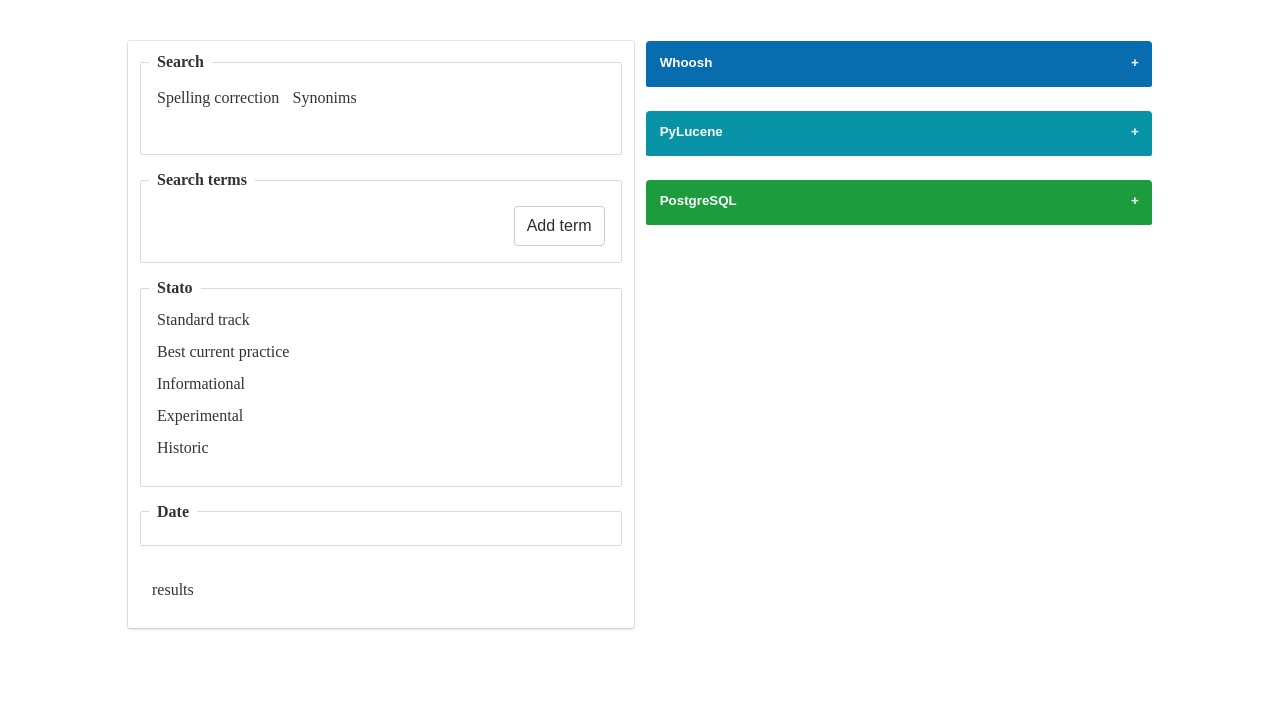
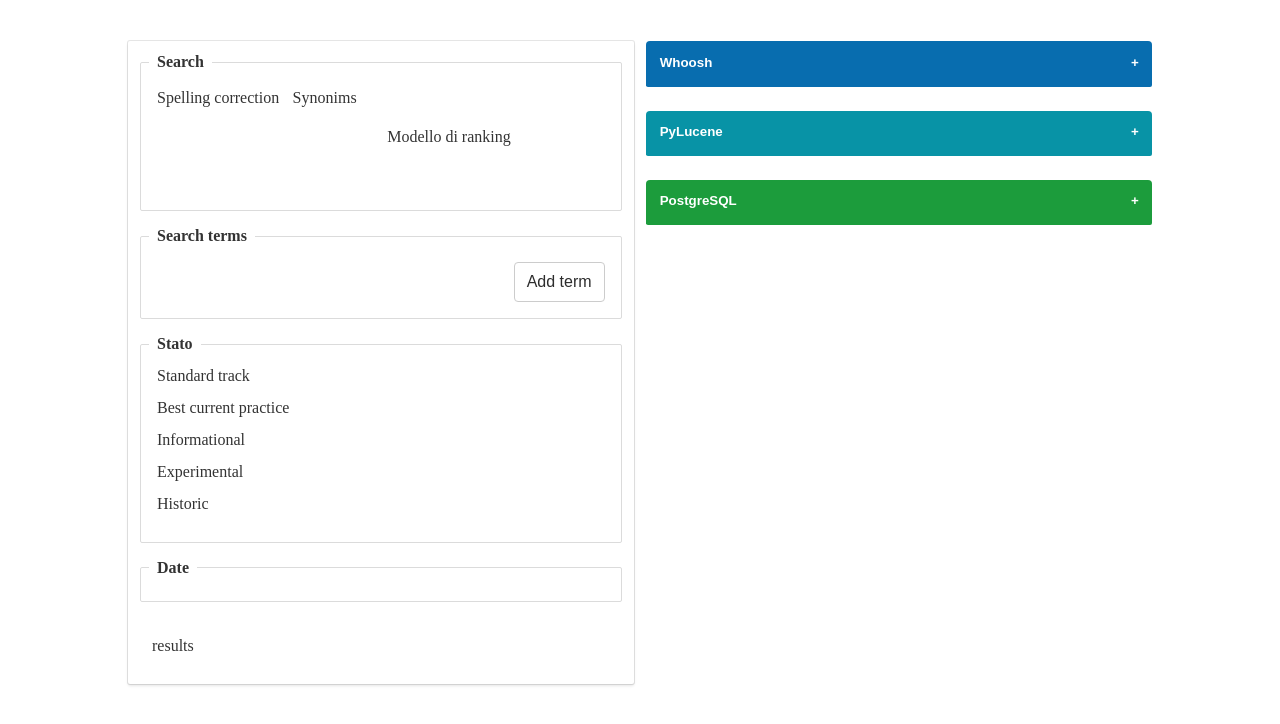
Before and after one commit to Tremors3/gestione-info, a Flask app: template graboidrfc/core/modules/web/app/templates/index.html in a window 1280 px wide. Shown: the part 57-781 px from the top of the page. Before the commit the page ends 687 px from the top, so only its background shows below. Run offline with Flask 3, Linux system fonts and the light colour scheme; the template is opened without the code that fills it: most values are stand-ins (such as "Sample title", 1, 10 or a date in 2020); parts of the project's set-up code (start-up, migrations or seed data) failed here and were passed over.

Commit message:
Sostituite opzioni modello di ranking tramite radiofield con una lista dropdown

```diff
--- a/graboidrfc/core/modules/web/app/templates/index.html
+++ b/graboidrfc/core/modules/web/app/templates/index.html
@@ -61,14 +61,15 @@
                 <div class="destra">
                   <div class="search_engine">
                     <div class="control">
+                    <div style="padding-bottom: .5em; padding-top: .5em;"> Modello di ranking </div>
                       <div class="radio">
-                        <div id="whooshCheck">
+                        <div id="whooshCheck" class="select">
                           {{ context["form"].whoosh_ranking}}
                         </div>
-                        <div id="pyluceneCheck">
+                        <div id="pyluceneCheck" class="select">
                           {{ context["form"].pylucene_ranking}}
                         </div>
-                        <div id="postgresqlCheck">
+                        <div id="postgresqlCheck" class="select">
                           {{ context["form"].postgresql_ranking}}
                         </div>
                       </div>
--- a/graboidrfc/core/modules/web/app/views/views.py
+++ b/graboidrfc/core/modules/web/app/views/views.py
@@ -55,9 +55,9 @@
     synonims              = BooleanField(label='Sinonimi', validators=[], render_kw={"id":"synonims"})
     ######################################################## Selettore del searchengine ########################################################
     search_engine         = RadioField(default="WHOOSH", coerce=str, choices=[("WHOOSH", "Whoosh"),("PYLUCENE", "Pylucene"),("POSTGRESQL","PostgreSQL")])
-    whoosh_ranking        = RadioField(default="RankingWhoosh_1", coerce=str, choices=[("RankingWhoosh_1", "RankingWhoosh1"),("RankingWhoosh_2", "RankingWhoosh2"),])
-    pylucene_ranking      = RadioField(default="RankingPyLucene_1", coerce=str, choices=[("RankingPyLucene_1", "RankingPyLucene1"),("RankingPyLucene_2", "RankingPyLucene2"),])
-    postgresql_ranking    = RadioField(default="RankingPostgreSQL_1", coerce=str, choices=[("RankingPostgreSQL_1", "RankingPostgreSQL1"),("RankingPostgreSQL_2", "RankingPostgreSQL2"),])
+    whoosh_ranking        = SelectField(default="RankingWhoosh_1", coerce=str, choices=[("RankingWhoosh_1", "RankingWhoosh1"),("RankingWhoosh_2", "RankingWhoosh2"),])
+    pylucene_ranking      = SelectField(default="RankingPyLucene_1", coerce=str, choices=[("RankingPyLucene_1", "RankingPyLucene1"),("RankingPyLucene_2", "RankingPyLucene2"),])
+    postgresql_ranking    = SelectField(default="RankingPostgreSQL_1", coerce=str, choices=[("RankingPostgreSQL_1", "RankingPostgreSQL1"),("RankingPostgreSQL_2", "RankingPostgreSQL2"),])
     ############################################################## Stato dell'RFC ##############################################################
     standard_track        = BooleanField('Standard', render_kw={"id":"standard_track"})
     best_current_practice = BooleanField(label='Best current practice', render_kw={"id":"best_current_practice"})
```
Also changed, not shown: graboidrfc/core/modules/web/app/static/css/style.css (+0 -7 lines).
